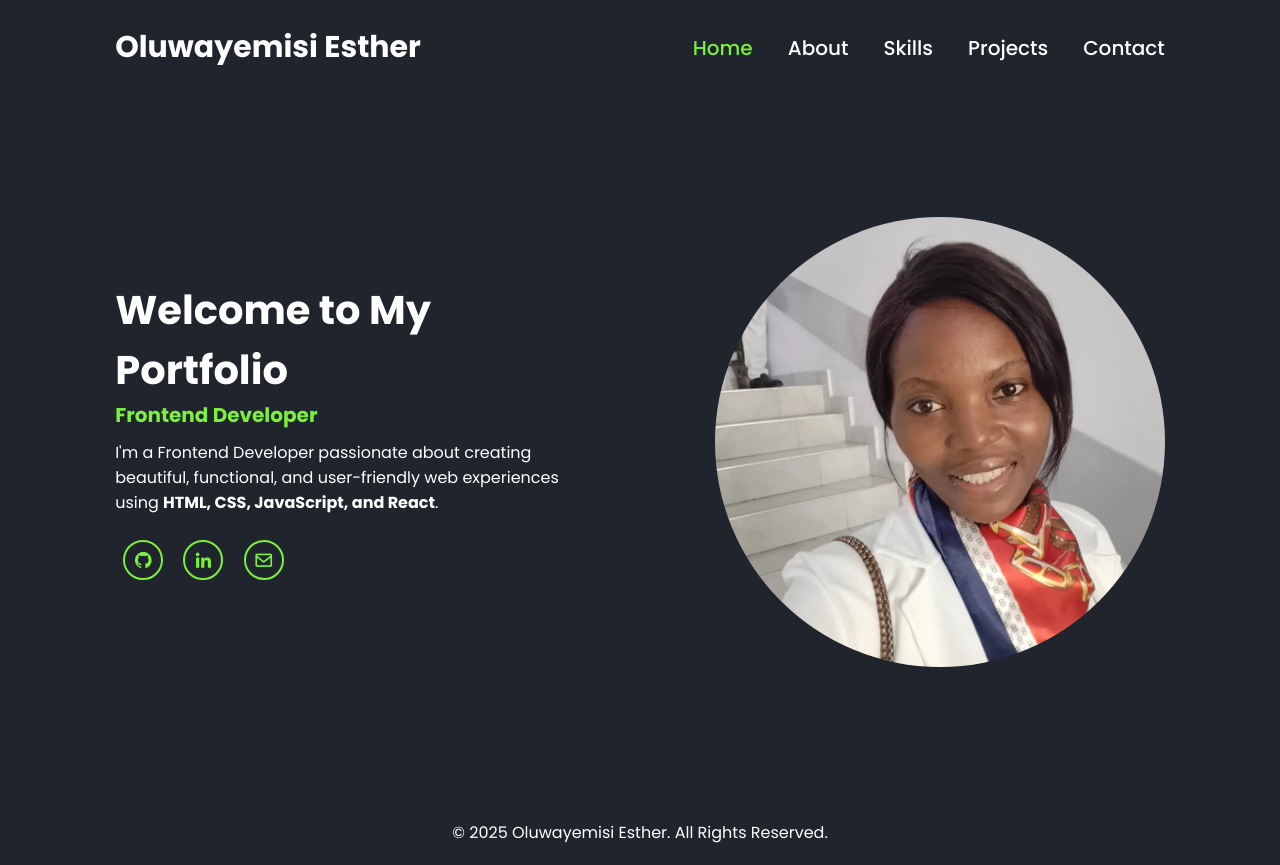
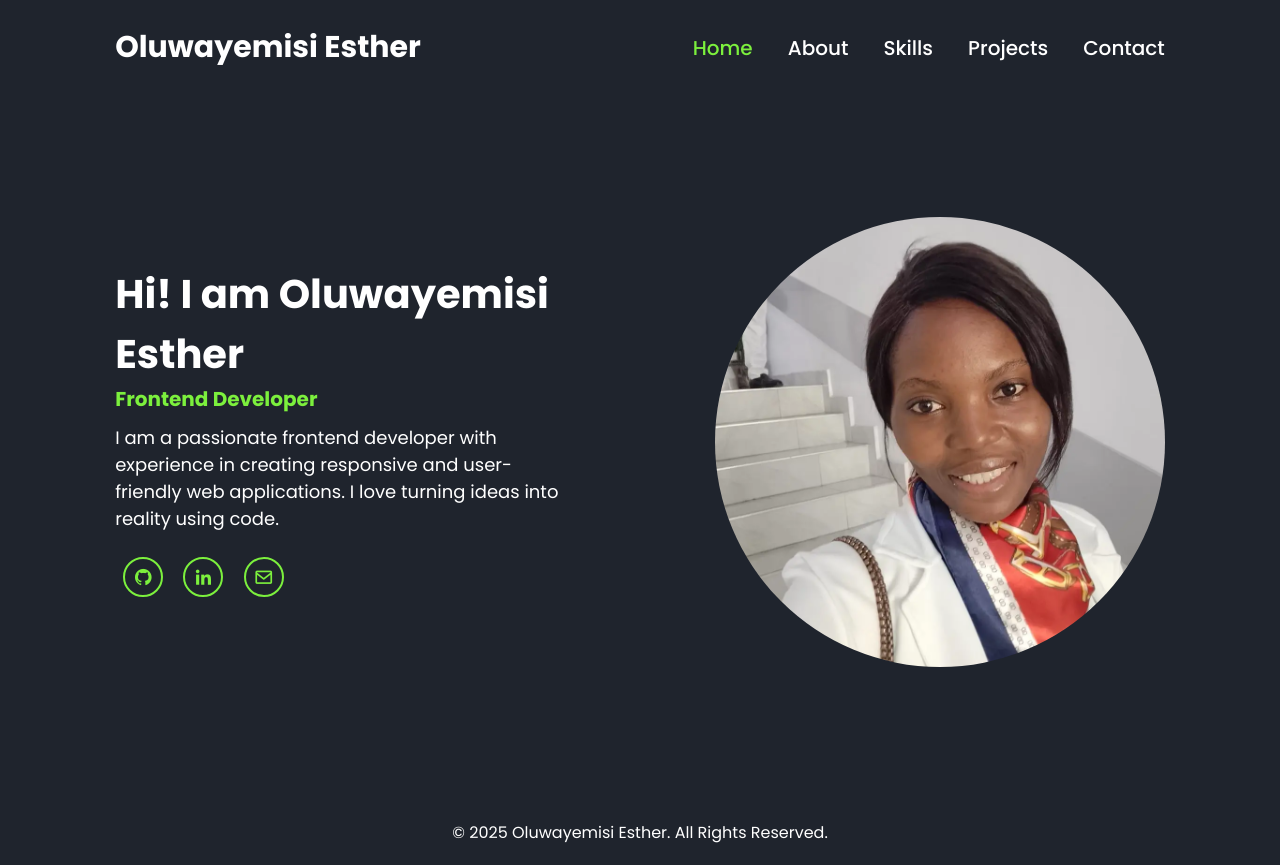
Before and after one commit to EstherOluwayemisi/My-Portfolio, a plain HTML site: page index.html in a window 1280 px wide. Drawn offline with nearby package versions, Linux system fonts and the light colour scheme; a web font is replaced by a local one.

Commit message:
update:adjusted the about html

```diff
--- a/index.html
+++ b/index.html
@@ -30,12 +30,12 @@
 
     <main class="home">
       <div class="home-info">
-        <h2>Welcome to My <br>Portfolio</h2>
+
+        <h2>Hi! I am Oluwayemisi Esther</h2>
         <h3>Frontend Developer</h3>
-        <p>
-          I'm a Frontend Developer passionate about creating beautiful,
-          functional, and user-friendly web experiences using
-          <strong>HTML, CSS, JavaScript, and React</strong>.
+        <p>I am a passionate frontend developer with experience in
+          creating responsive and user-friendly web applications.
+          I love turning ideas into reality using code.
         </p>
         <div class="link">
           <a href="https://github.com/EstherOluwayemisi"
--- a/style.css
+++ b/style.css
@@ -70,10 +70,11 @@ header {
 }
 .home-info p,
 .section-p {
-  font-size: 16px;
+  font-size: 18px;
   margin: 10px 0 25px;
   max-width: 500px;
   font-family: "Poppins", sans-serif;
+  /* line-height: 1rem; */
 }
 .link a {
   display: inline-flex;
```
Also changed, not shown: about.html (+2 -1 lines), skills.html (+1 -1 lines).
